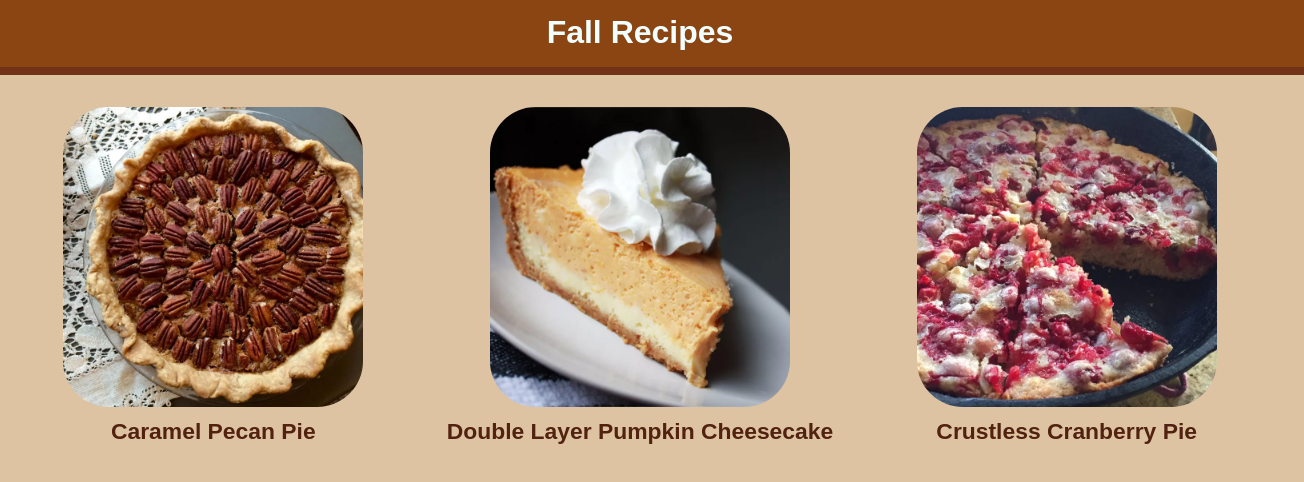
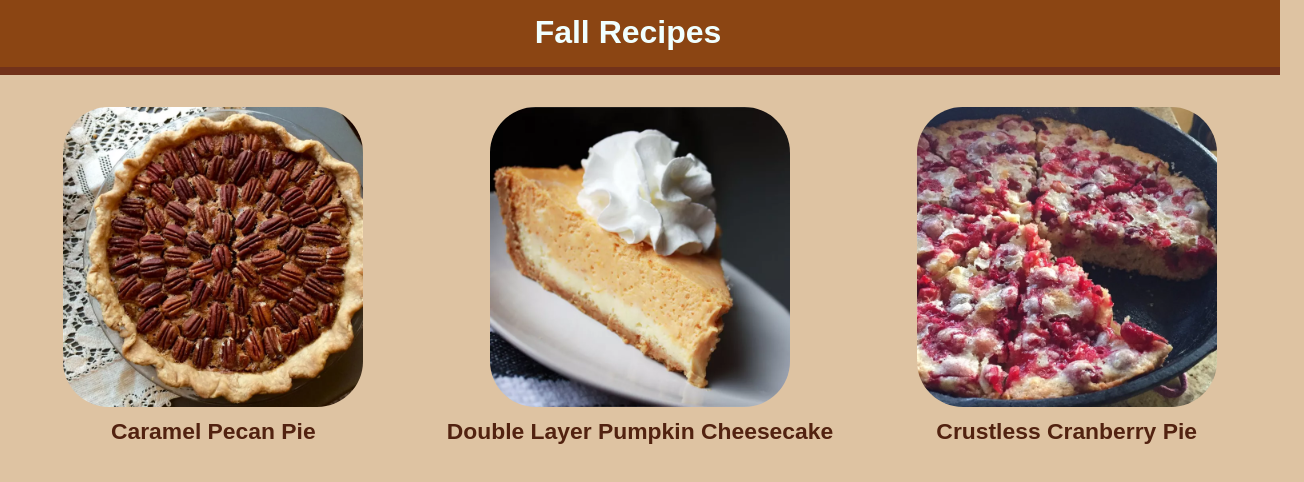
Before and after one commit to Icarus47/odin-recipes, a plain HTML site: page index.html in a window 1280 px wide. Shown: the whole page, 1304 px wide, since content can reach past the window. Drawn offline with Linux system fonts and the light colour scheme.

Commit message:
Fix bottom scroll bar from appearing
h1's margin was creating a scroll bar on the bottom of
the page.

```diff
--- a/styles.css
+++ b/styles.css
@@ -35,7 +35,7 @@ h1 {
   background-color: saddlebrown;
   color: azure;
   padding: 0.5em 0;
-  margin: -0.3em -1em 1em -1em;
+  margin: -0.3em -0.25em 1em -1em;
   /* border-radius: 1em 0 0 1em; */
   border-bottom: solid 8px #72321a;
   /* box-shadow: 0 0 5px 0 #000; */
```
